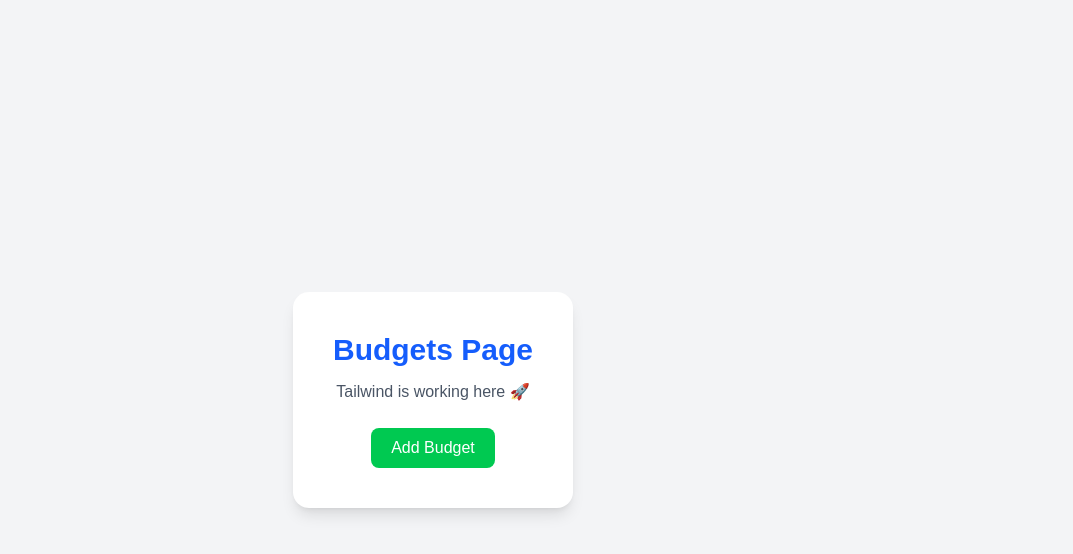
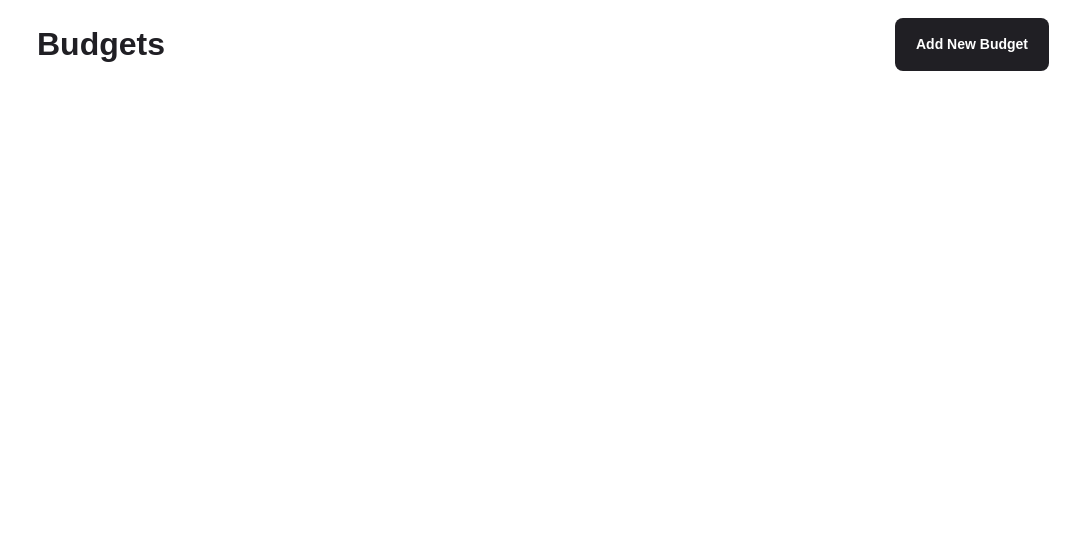
Before and after one commit to Keti-Tsiklauri2001/my-finance-app, a Next.js app: page /budgets in a window 1280 px wide. Shown: the top 554 px of the page, without its empty margins (207-1280 px from the left). Built offline with nearby package versions, Linux system fonts and the light colour scheme.

Commit message:
create header

```diff
--- a/app/budgets/page.tsx
+++ b/app/budgets/page.tsx
@@ -1,15 +1,9 @@
+import Header from "../components/Header";
+
 export default function Budgets() {
   return (
-    <div className="min-h-screen flex items-center justify-center bg-gray-100">
-      <div className="bg-white p-10 rounded-2xl shadow-lg text-center">
-        <h1 className="text-3xl font-bold text-blue-600">Budgets Page</h1>
-
-        <p className="mt-3 text-gray-600">Tailwind is working here 🚀</p>
-
-        <button className="mt-6 px-5 py-2 bg-green-500 text-white rounded-lg hover:bg-green-600 transition">
-          Add Budget
-        </button>
-      </div>
+    <div>
+      <Header header="budgets" buttonText="add new budget" />
     </div>
   );
 }
--- a/app/categories/page.tsx
+++ b/app/categories/page.tsx
@@ -1,3 +1,7 @@
 export default function Categories() {
-  return <div>categories Page</div>;
+  return (
+    <div>
+      <header />
+    </div>
+  );
 }
--- a/app/components/Button.tsx
+++ b/app/components/Button.tsx
@@ -15,7 +15,9 @@ export default function Button({ text }: ButtonProps) {
         rounded-[8px]
       "
     >
-      <p className="text-white text-[14px] leading-[150%] font-bold">{text}</p>
+      <p className="text-white text-[14px] leading-[150%] font-bold capitalize">
+        {text}
+      </p>
     </button>
   );
 }
--- /dev/null
+++ b/app/components/Header.tsx
@@ -0,0 +1,34 @@
+import Button from "./Button";
+
+type HeaderProps = {
+  header: string;
+  buttonText?: string;
+};
+
+export default function Header({ header, buttonText }: HeaderProps) {
+  return (
+    <div
+      className="
+        flex items-center justify-between
+        py-[8px]
+        gap-6
+        w-[343px]
+        md:w-[688px]
+        xl:w-[1060px]
+        max-w-[1440px]
+        h-[56px]
+        self-stretch
+        mx-auto
+        xl:float-right
+        xl:p-6
+        xl:mt-4
+      "
+    >
+      <p className="text-[32px] leading-[120%] font-bold text-[#201F24]  h-[38px] capitalize">
+        {header}
+      </p>
+
+      {buttonText && <Button text={buttonText} />}
+    </div>
+  );
+}
--- a/app/page.tsx
+++ b/app/page.tsx
@@ -1,19 +1,9 @@
+import Button from "./components/Button";
+
 export default function Home() {
   return (
-    <main className="min-h-screen flex items-center justify-center bg-gray-100">
-      <div className="text-center p-10 bg-white rounded-2xl shadow-lg">
-        <h1 className="text-4xl font-bold text-blue-600">
-          Tailwind is working 🚀
-        </h1>
-
-        <p className="mt-4 text-gray-600">
-          If you see styles, your setup is correct.
-        </p>
-
-        <button className="mt-6 px-6 py-2 bg-blue-500 text-white rounded-lg hover:bg-blue-600 transition">
-          Click me
-        </button>
-      </div>
-    </main>
+    <div>
+      <Button text="create" />
+    </div>
   );
 }
--- a/app/pots/page.tsx
+++ b/app/pots/page.tsx
@@ -1,3 +1,9 @@
+import Header from "../components/Header";
+
 export default function Pots() {
-  return <div>Pots Page</div>;
+  return (
+    <div>
+      <Header header="pots" buttonText="add new pot" />
+    </div>
+  );
 }
--- a/app/recurring-bills/page.tsx
+++ b/app/recurring-bills/page.tsx
@@ -1,3 +1,9 @@
+import Header from "../components/Header";
+
 export default function RecurringBills() {
-  return <div>recurring Page</div>;
+  return (
+    <div>
+      <Header header="recurring bills" />
+    </div>
+  );
 }
--- a/app/transactions/page.tsx
+++ b/app/transactions/page.tsx
@@ -1,3 +1,9 @@
+import Header from "../components/Header";
+
 export default function Transactions() {
-  return <div>transactions Page</div>;
+  return (
+    <div>
+      <Header header="transactions" />
+    </div>
+  );
 }
```
